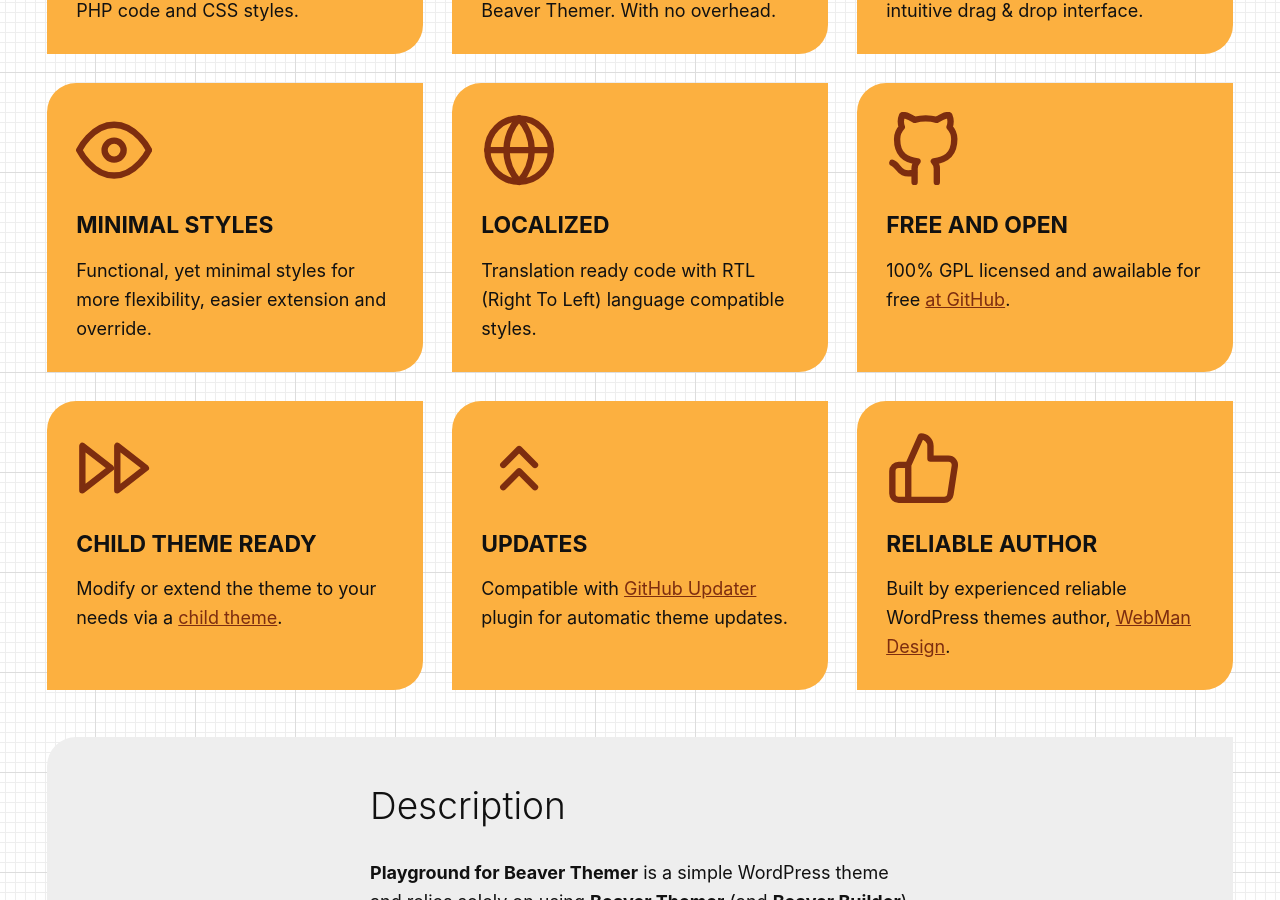
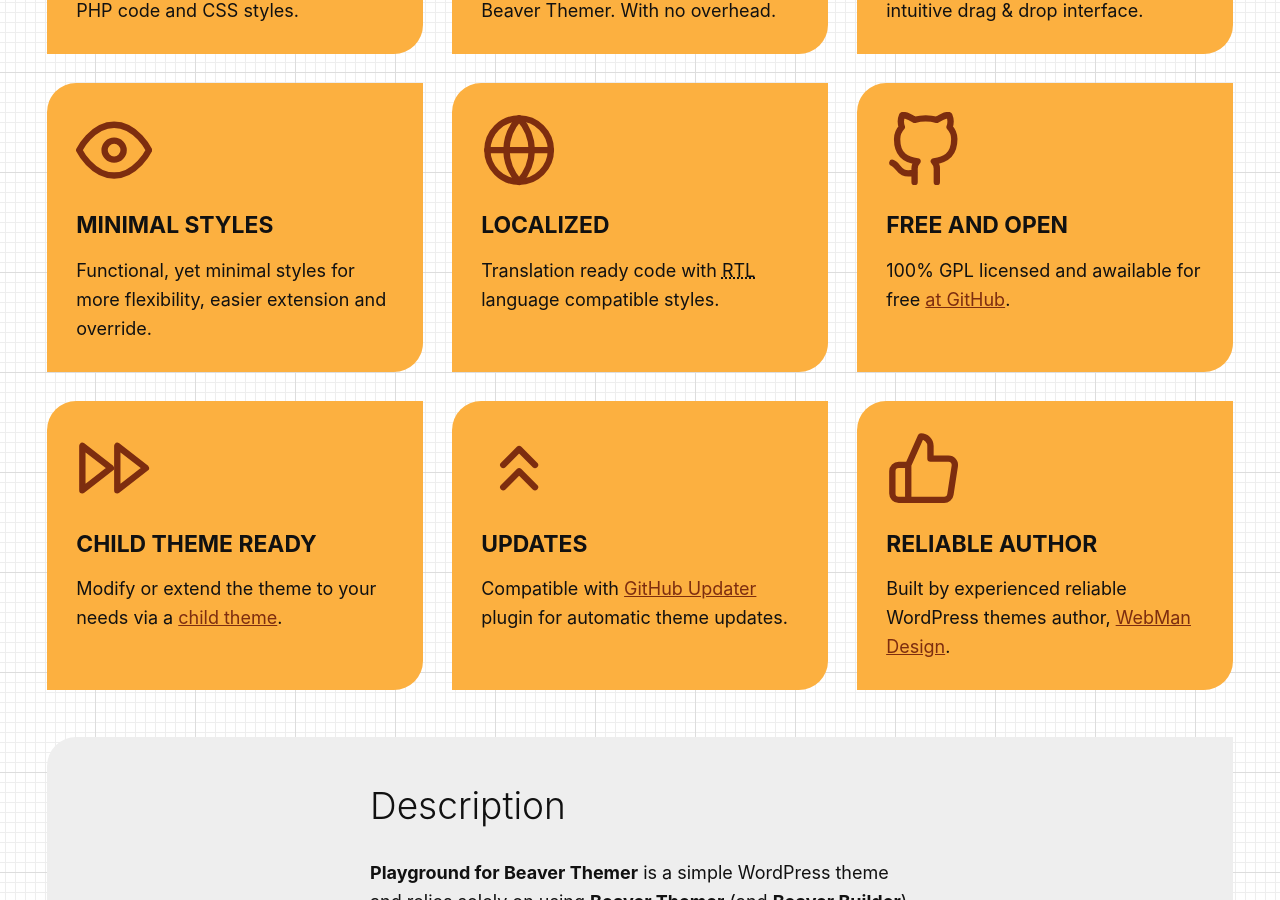
Before and after one commit to webmandesign/playground-for-beaver-themer, a Jekyll site: the page built from index.md, in a window 1280 px wide and 900 px high, scrolled down 1429 px. Built offline with Jekyll 4.4.1, drawn with Linux system fonts in a browser that asks for light colours.

Commit message:
Updating info

```diff
--- a/_data/faq.yml
+++ b/_data/faq.yml
@@ -16,7 +16,7 @@ Or, for automatic theme updates, you can install [GitHub Updater](https://github
 
 1. `assets/css/normalize.css` - Makes browsers [render all elements more consistently](https://necolas.github.io/normalize.css/) and in line with modern standards.<br>
 
-2. `assets/css/base.css` - The RTL (Right To Left) languages ready stylesheet containing basic styles for:
+2. `assets/css/base.css` - The <abbr title=\"Right to left\">RTL</abbr> languages ready stylesheet containing basic styles for:
 
   - border box sizing on all elements,
 
--- a/_data/features.yml
+++ b/_data/features.yml
@@ -15,7 +15,7 @@
   icon: eye
 
 - title: Localized
-  content: Translation ready code with RTL (Right To Left) language compatible styles.
+  content: Translation ready code with <abbr title="Right to left">RTL</abbr> language compatible styles.
   icon: globe
 
 - title: Free and open
```
